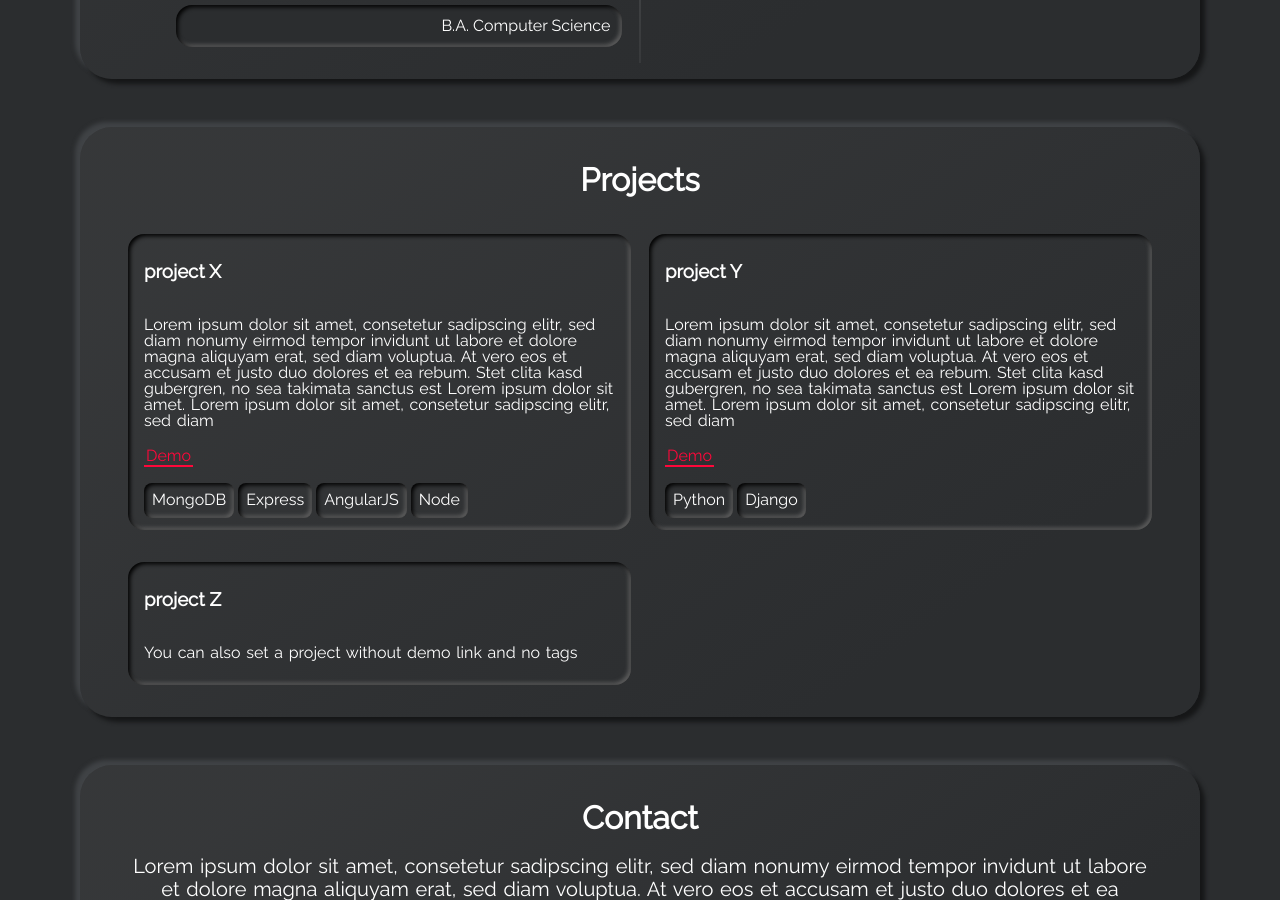
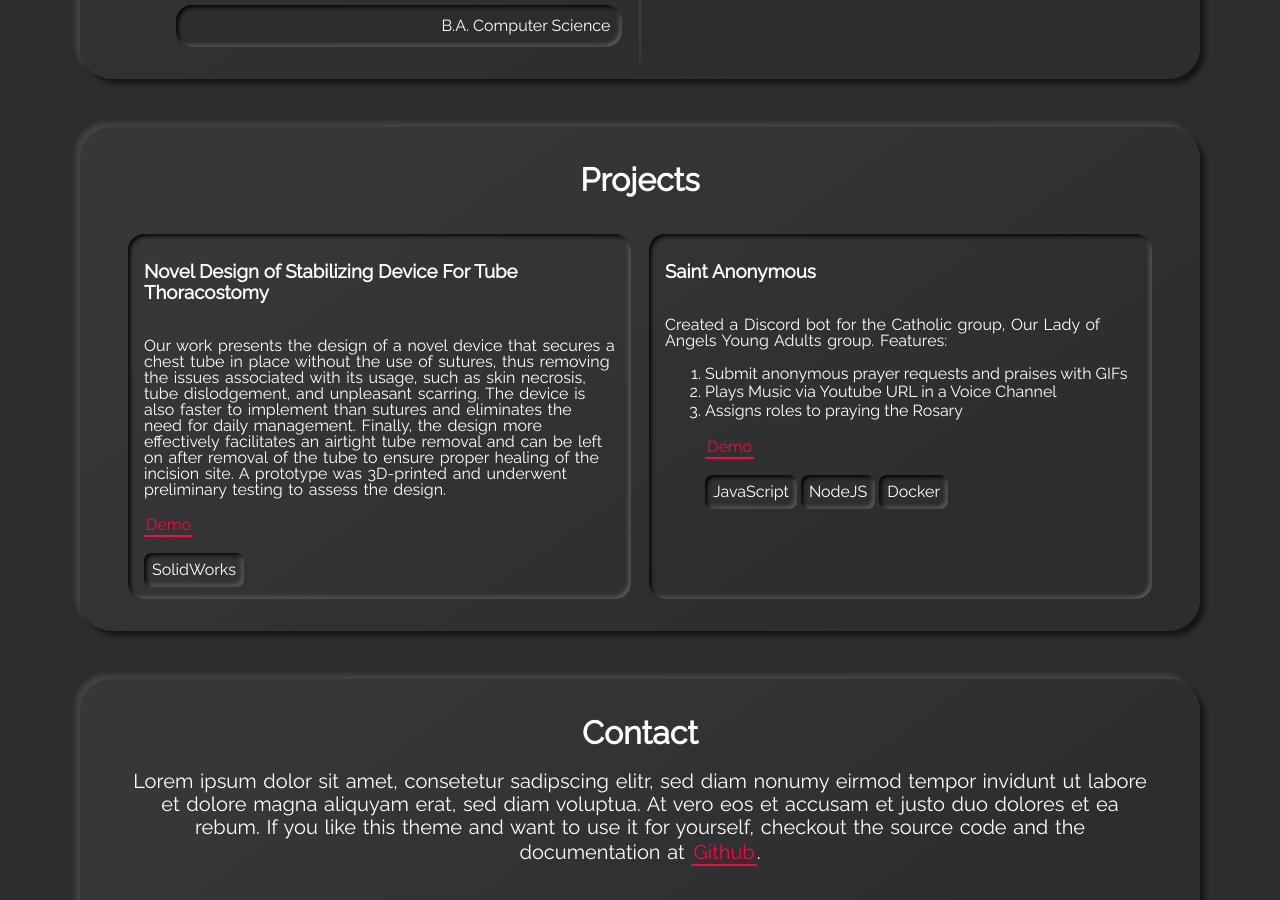
Before and after one commit to TheBookKnight/thebookknight.github.io, a Jekyll site: the page built from index.html, in a window 1280 px wide and 900 px high, scrolled down 2587 px. Built offline with Jekyll 4.4.1, drawn with Linux system fonts in a browser that asks for light colours.

Commit message:
9 - rebrand - update projects

```diff
--- a/_data/projects.yml
+++ b/_data/projects.yml
@@ -13,21 +13,24 @@
 #     - tag: AngularJS
 #     - tag: Node
 
-- name: project X
-  descr: "Lorem ipsum dolor sit amet, consetetur sadipscing elitr, sed diam nonumy eirmod tempor invidunt ut labore et dolore magna aliquyam erat, sed diam voluptua. At vero eos et accusam et justo duo dolores et ea rebum. Stet clita kasd gubergren, no sea takimata sanctus est Lorem ipsum dolor sit amet. Lorem ipsum dolor sit amet, consetetur sadipscing elitr, sed diam"
-  demo: https://example.com/
+- name: Novel Design of Stabilizing Device For Tube Thoracostomy
+  descr: "Our work presents the design of a novel device that secures a chest tube in place without the use of sutures, thus removing the issues associated with its usage, such as skin necrosis, tube dislodgement, and unpleasant scarring. The device is also faster to implement than sutures and eliminates the need for daily management. Finally, the design more effectively facilitates an airtight tube removal and can be left on after removal of the tube to ensure proper healing of the incision site. A prototype was 3D-printed and underwent preliminary testing to assess the design."
+  demo: https://asmedigitalcollection.asme.org/BIOMED/proceedings/DMD2018/40789/V001T07A012/271897
   tags:
-    - tag: MongoDB
-    - tag: Express
-    - tag: AngularJS
-    - tag: Node
+    - tag: SolidWorks
 
-- name: project Y
-  descr: "Lorem ipsum dolor sit amet, consetetur sadipscing elitr, sed diam nonumy eirmod tempor invidunt ut labore et dolore magna aliquyam erat, sed diam voluptua. At vero eos et accusam et justo duo dolores et ea rebum. Stet clita kasd gubergren, no sea takimata sanctus est Lorem ipsum dolor sit amet. Lorem ipsum dolor sit amet, consetetur sadipscing elitr, sed diam"
-  demo: https://example.com/
+- name: Saint Anonymous
+  descr: "Created a Discord bot for the Catholic group, Our Lady of Angels Young Adults group. Features:
+            <ol>
+              <li>Submit anonymous prayer requests and praises with GIFs</li>
+              <li>Plays Music via Youtube URL in a Voice Channel</li>
+              <li>Assigns roles to praying the Rosary </p>
+              </li>"
+  demo: https://github.com/TheBookKnight/Saint-Anonymous
   tags:
-    - tag: Python
-    - tag: Django
+    - tag: JavaScript
+    - tag: NodeJS
+    - tag: Docker
 
-- name: project Z
-  descr: "You can also set a project without demo link and no tags"
+# - name: project Z
+#   descr: "You can also set a project without demo link and no tags"
```
Also changed, not shown: 1 other file.
